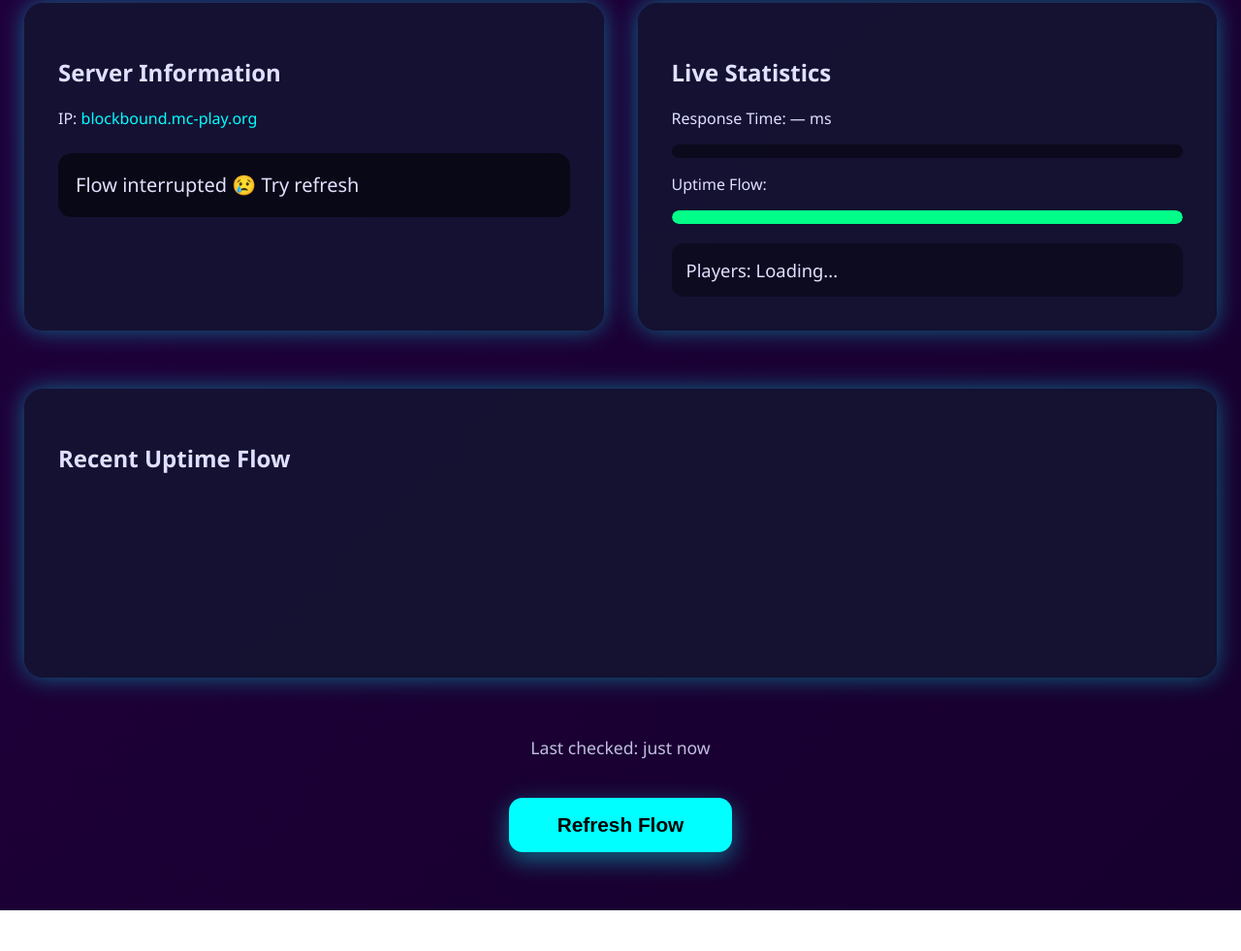
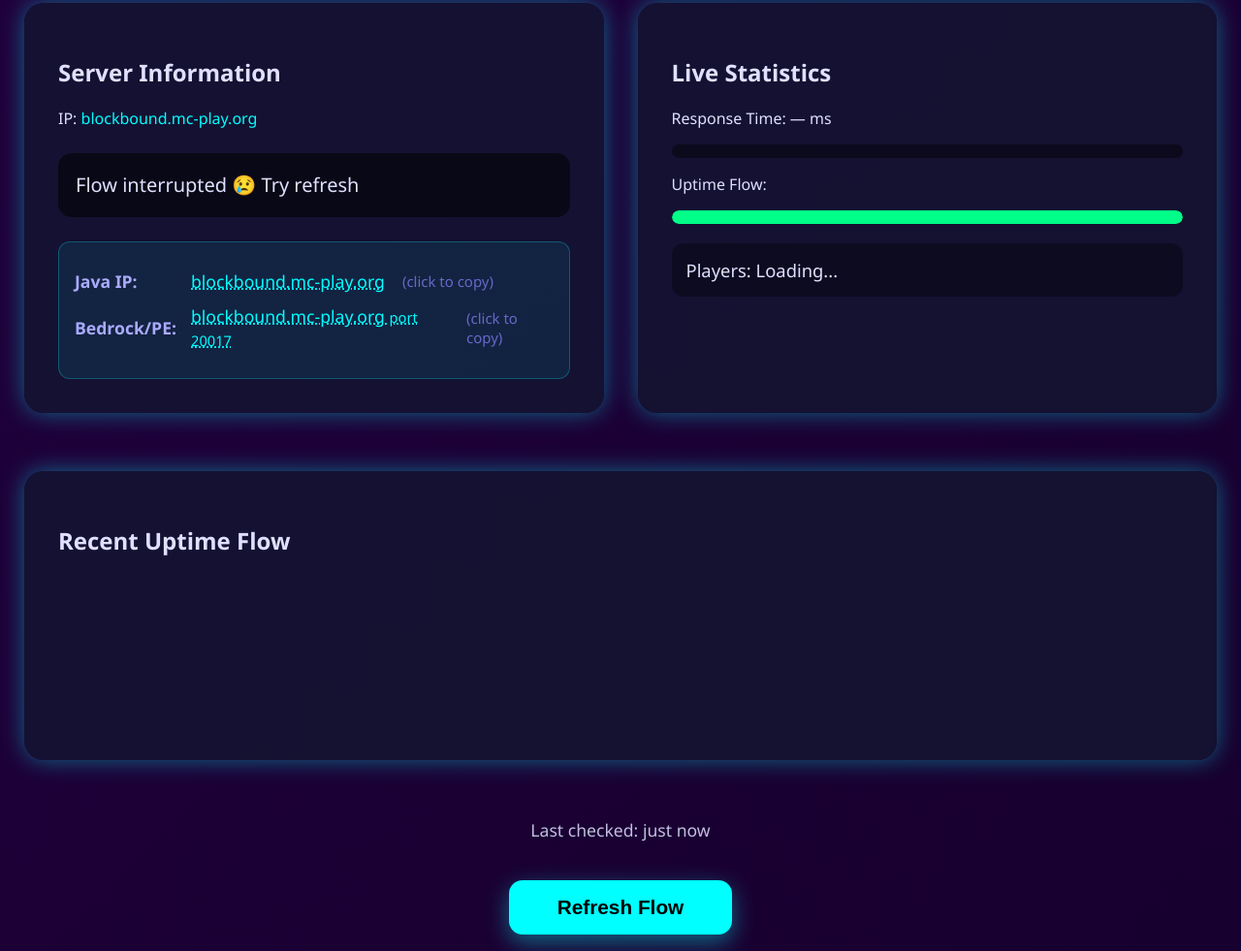
Before and after one commit to joeajwas/blockbound, a plain HTML site: page index.html in a window 1280 px wide. Shown: the part 724-1705 px from the top of the page at 97% size. Before the commit the page ends 1663 px from the top, so only its background shows below. Drawn offline with nearby package versions, Linux system fonts and the light colour scheme; no server answers.

Commit message:
Update index.html

```diff
--- a/index.html
+++ b/index.html
@@ -148,7 +148,16 @@
       background: linear-gradient(90deg, var(--danger), var(--success));
     }
     #uptime-bar { background: var(--success); }
-    #motd { padding: 18px; background: rgba(0,0,0,0.55); border-radius: 14px; margin: 25px 0; font-size: 1.25em; line-height: 1.5; transition: all 0.6s ease; }
+    #motd {
+      padding: 18px;
+      background: rgba(0,0,0,0.55);
+      border-radius: 14px;
+      margin: 25px 0;
+      font-size: 1.25em;
+      line-height: 1.5;
+      transition: all 0.6s ease;
+      word-break: break-all;
+    }
     #player-list { margin-top: 20px; padding: 15px; background: rgba(0,0,0,0.35); border-radius: 12px; font-size: 1.15em; transition: all 0.5s; }
     #last-update { text-align: center; font-size: 1.1em; opacity: 0.85; margin: 40px 0; transition: opacity 0.8s; }
     button {
@@ -167,6 +176,48 @@
     }
     button:hover { background: #00e6e6; transform: scale(1.1); box-shadow: 0 15px 40px rgba(0,255,255,0.6); }
     #chart-container { background: var(--card); border-radius: 20px; padding: 35px; box-shadow: var(--glow); margin-bottom: 60px; }
+
+    /* ── New stylish connection info styles ── */
+    .connection-info {
+      margin-top: 20px;
+      padding: 16px;
+      background: rgba(0, 255, 255, 0.08);
+      border-radius: 12px;
+      border: 1px solid rgba(0, 255, 255, 0.25);
+      transition: all 0.4s ease;
+    }
+    .connection-info:hover {
+      background: rgba(0, 255, 255, 0.14);
+      box-shadow: 0 0 25px rgba(0, 255, 255, 0.25);
+    }
+    .ip-line {
+      display: flex;
+      align-items: center;
+      margin: 12px 0;
+      font-size: 1.1em;
+      gap: 10px;
+    }
+    .ip-line span.label {
+      min-width: 110px;
+      font-weight: bold;
+      color: #aaaaff;
+    }
+    .ip-line span.value {
+      color: var(--accent);
+      cursor: pointer;
+      text-decoration: underline dotted;
+      transition: all 0.3s;
+    }
+    .ip-line span.value:hover {
+      color: #ffffff;
+      text-shadow: 0 0 12px var(--accent);
+    }
+    .ip-line span.copy-hint {
+      font-size: 0.85em;
+      color: #8888ff;
+      margin-left: 8px;
+      opacity: 0.7;
+    }
   </style>
 </head>
 <body>
@@ -214,7 +265,22 @@
         <h2>Server Information</h2>
         <p>IP: <span id="server-ip" style="color: var(--accent); cursor: pointer;" onclick="navigator.clipboard.writeText('blockbound.mc-play.org'); alert('IP Copied!')">blockbound.mc-play.org</span></p>
         <div id="motd">Loading MOTD...</div>
+
+        <!-- New stylish connection block -->
+        <div class="connection-info">
+          <div class="ip-line">
+            <span class="label">Java IP:</span>
+            <span class="value" onclick="navigator.clipboard.writeText('blockbound.mc-play.org'); alert('Java IP Copied!')">blockbound.mc-play.org</span>
+            <span class="copy-hint">(click to copy)</span>
+          </div>
+          <div class="ip-line">
+            <span class="label">Bedrock/PE:</span>
+            <span class="value" onclick="navigator.clipboard.writeText('blockbound.mc-play.org:20017'); alert('Bedrock IP + Port Copied!')">blockbound.mc-play.org <small>port 20017</small></span>
+            <span class="copy-hint">(click to copy)</span>
+          </div>
+        </div>
       </div>
+
       <div class="section">
         <h2>Live Statistics</h2>
         <p>Response Time: <span id="response-time">—</span> ms</p>
@@ -225,9 +291,11 @@
       </div>
     </div>
 
-    <div id="chart-container" id="charts">
-      <h2>Recent Uptime Flow</h2>
-      <canvas id="uptimeChart"></canvas>
+    <div id="charts">
+      <div id="chart-container">
+        <h2>Recent Uptime Flow</h2>
+        <canvas id="uptimeChart"></canvas>
+      </div>
     </div>
 
     <div id="last-update">Last checked: just now</div>
```
